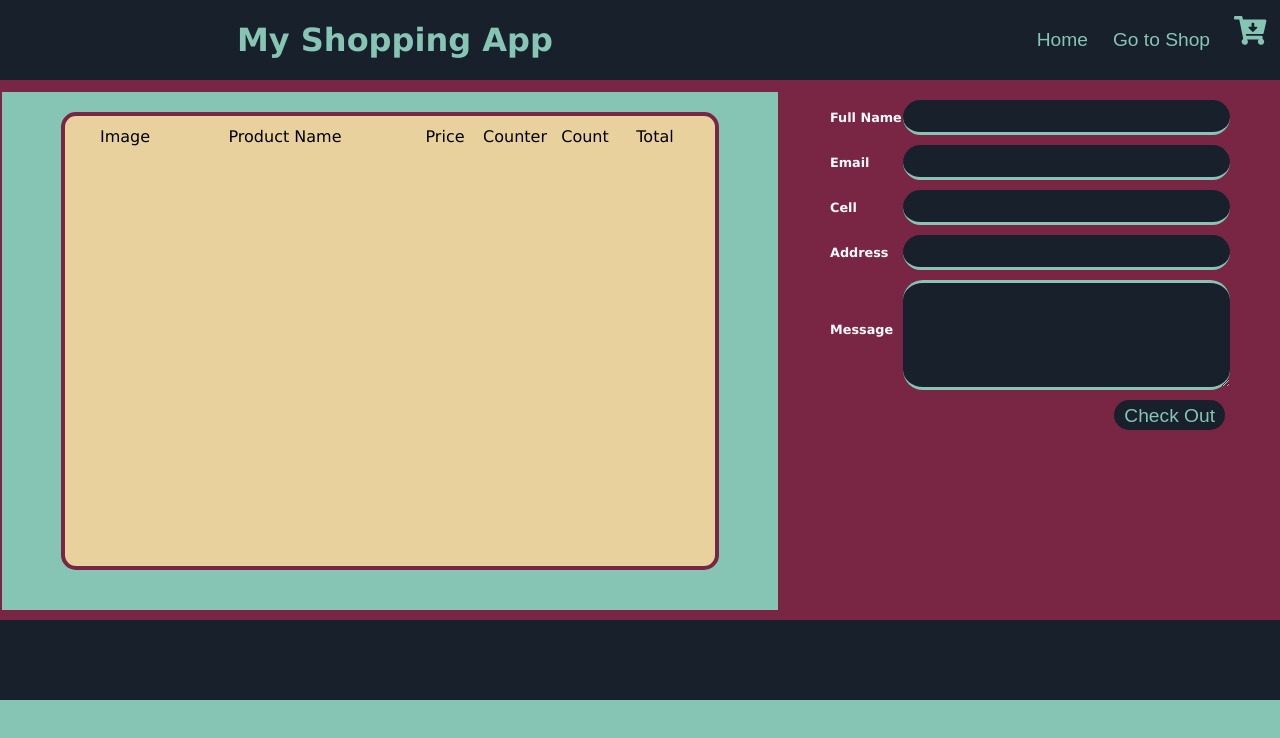
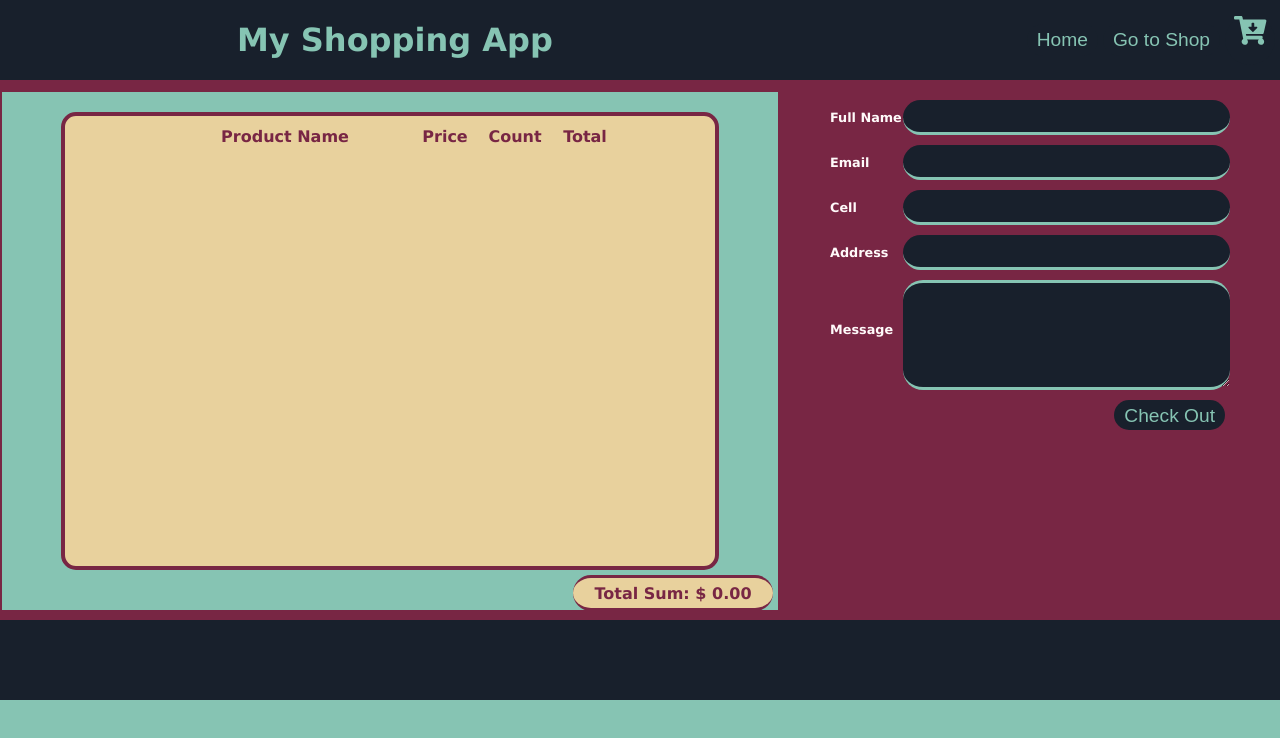
Before and after one commit to JPMCrain/my_shopping_app, a React (Create React App) app in the folder my_shopping_app/: page /checkout in a window 1280 px wide. Shown: the top 738 px of the page. Built offline with nearby package versions, Linux system fonts and the light colour scheme.

Commit message:
function to sum the total price of all items and designed display

```diff
--- a/my_shopping_app/src/components/CartItem/CartItem.jsx
+++ b/my_shopping_app/src/components/CartItem/CartItem.jsx
@@ -1,9 +1,11 @@
 import React, { Component } from 'react'
 import styles from './index.module.css';
 
+import { FontAwesomeIcon } from '@fortawesome/react-fontawesome';
+import { faTrash } from '@fortawesome/free-solid-svg-icons';
+
 class CartItem extends Component {
 	render() {
-		console.log(this.props.total)
 		return (
 			<div className={styles.cartItem__wrapper}>
 				<div>
@@ -16,13 +18,17 @@ class CartItem extends Component {
 					<p>${this.props.price}</p>
 				</div>
 				<div className={styles.cartCellNumber__wrapper}>
-
-				</div>
-				<div className={styles.cartCellNumber__wrapper}>
 					<p>X {this.props.count}</p>
 				</div>
 				<div className={styles.cartCellNumber__wrapper}>
 					<p>$ {this.props.total}</p>
+				</div>
+				<div className={styles.cartCellNumber__wrapper}>
+					<div className={styles.removeItem__wrapper}>
+						<button className={styles.removeItem}>
+							<FontAwesomeIcon icon={faTrash} />
+						</button>
+					</div>
 				</div>
 
 			</div>
--- a/my_shopping_app/src/components/CartItem/index.module.css
+++ b/my_shopping_app/src/components/CartItem/index.module.css
@@ -1,4 +1,6 @@
 .cartItem__wrapper {
+	font-size: 0.9em;
+	color: #782644;
 	display: flex;
 	height: 70px;
 	text-align: center;
@@ -8,6 +10,8 @@
 }
 
 .cartCellTitle__wrapper {
+	font-size: 1.2em;
+	font-weight: 600;
 	display: flex;
 	justify-content: center;
 	align-self: center;
@@ -29,3 +33,23 @@
 	width: 70px;
 	height: 70px;
 }
+
+.removeItem__wrapper{
+	width: 60px;
+	height: 60px;
+	display: flex;
+	justify-content: flex-end;
+	align-items: flex-start;
+}
+
+.removeItem {
+	border: none;
+	outline: none;
+	font-size: 1.2em;
+	background-color:  #e8d19d;
+	color: #782644;
+}
+
+.removeItem:hover {
+	color: #c74072;
+}
--- a/my_shopping_app/src/components/CartItemHeader/CartItemHeader.jsx
+++ b/my_shopping_app/src/components/CartItemHeader/CartItemHeader.jsx
@@ -3,11 +3,9 @@ import styles from './index.module.css';
 
 class CartItemHeader extends Component {
 	render() {
-		console.log(this.props)
 		return (
 			<div className={styles.cartItem__wrapper}>
 				<div className={styles.cartCellImage__wrapper}>
-					<p>{this.props.image}</p>
 				</div>
 				<div className={styles.cartCellTitle__wrapper}>
 					<p>{this.props.name}</p>
@@ -16,15 +14,13 @@ class CartItemHeader extends Component {
 					<p>{this.props.price}</p>
 				</div>
 				<div className={styles.cartCellNumber__wrapper}>
-					<p>{this.props.counter}</p>
-				</div>
-				<div className={styles.cartCellNumber__wrapper}>
 					<p>{this.props.count}</p>
 				</div>
 				<div className={styles.cartCellNumber__wrapper}>
 					<p>{this.props.total}</p>
 				</div>
-
+				<div className={styles.cartCellNumber__wrapper}>
+				</div>
 			</div >
 		)
 	}
--- a/my_shopping_app/src/components/CartItemHeader/index.module.css
+++ b/my_shopping_app/src/components/CartItemHeader/index.module.css
@@ -1,6 +1,8 @@
 .cartItem__wrapper {
 	display: flex;
 	height: 40px;
+	color: #782644;
+	font-weight: 700;
 	background-color:  #e8d19d;
 }
 
--- a/my_shopping_app/src/pages/CheckOutPage/CheckOutPage.jsx
+++ b/my_shopping_app/src/pages/CheckOutPage/CheckOutPage.jsx
@@ -8,9 +8,28 @@ import CheckOutForm from '../../components/CheckOutForm/CheckOutForm';
 
 class CheckOutPage extends Component {
 
+
+	totalOfAllItems() {
+		const { checkOutCartState } = this.props
+		let total = '0.00'
+		if (checkOutCartState.length > 0) {
+			function amount(item) {
+				return item.total;
+			}
+
+			function sum(prev, next) {
+				return prev + next;
+			}
+
+			let total = checkOutCartState.map(amount).reduce(sum);
+
+			return parseFloat(total)
+		}
+		return total
+	}
+
 	render() {
 		const { checkOutCartState } = this.props
-		console.log(checkOutCartState)
 		return (
 			<div className={styles.Wrapper}>
 				<Header />
@@ -21,9 +40,7 @@ class CheckOutPage extends Component {
 								name="Product Name"
 								price="Price"
 								count="Count"
-								image="Image"
 								total="Total"
-								counter="Counter"
 							/>
 							{
 								checkOutCartState.map((item, index) => {
@@ -35,12 +52,13 @@ class CheckOutPage extends Component {
 											count={item.count}
 											image={item.imagelink}
 											total={item.total}
-											stock={item.stock}
 										/>)
 								})
 							}
 						</div>
-
+						<div className={styles.totalOfAllItems}>
+							Total Sum:	$	{this.totalOfAllItems()}
+						</div>
 					</div>
 					<div className={styles.midWrapper__section2}>
 						<CheckOutForm />
--- a/my_shopping_app/src/pages/CheckOutPage/index.module.css
+++ b/my_shopping_app/src/pages/CheckOutPage/index.module.css
@@ -35,3 +35,19 @@
 	height: 520px;
 	background-color:  #782644;
 }
+.totalOfAllItems {
+	margin-top: 5px;
+	margin-right: 5px;
+	align-self: flex-end;
+	border-radius: 20px;
+	font-weight: 700;
+	height: 30px;
+	width: 200px;
+	display: flex;
+	justify-content: center;
+	align-items: center;
+	border-top: 3px solid #782644;
+	border-bottom: 3px solid #782644;
+	color: #782644;
+	background-color:  #e8d19d;
+}
```
